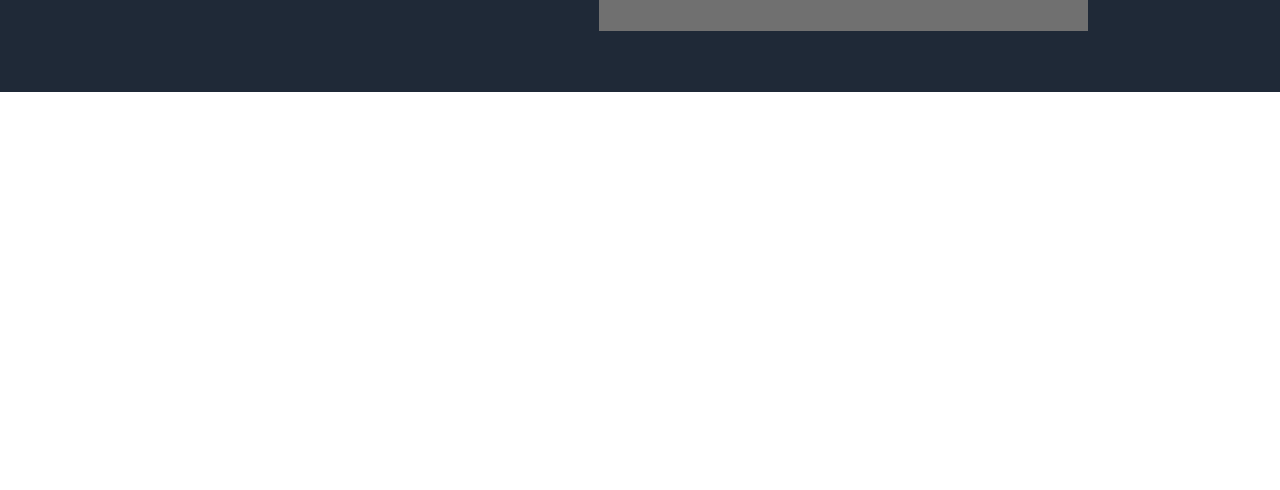
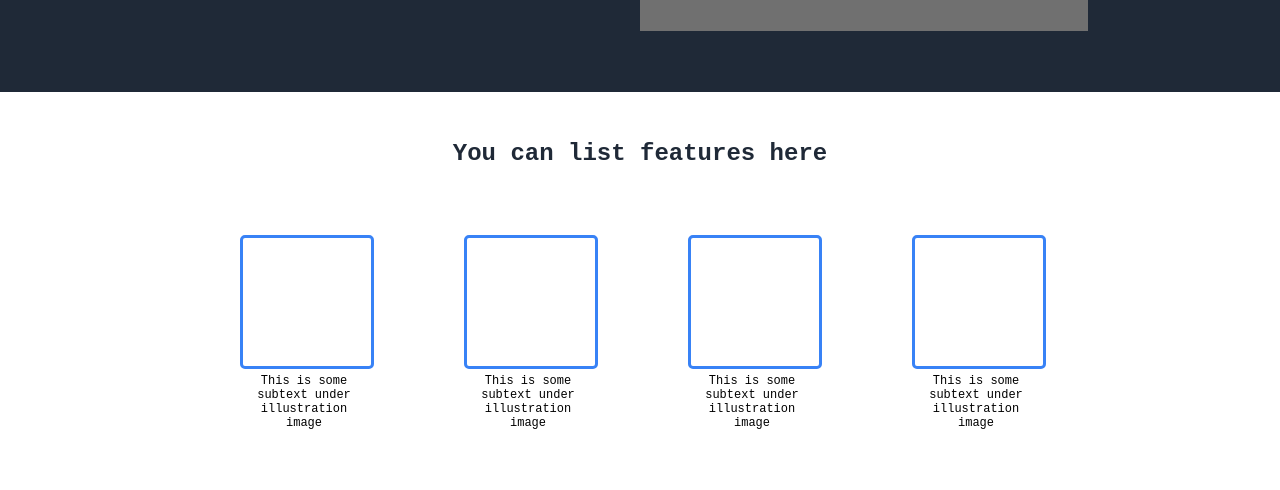
Before and after one commit to Medadreamer/Landing-Page, a plain HTML site: page index.html in a window 1280 px wide. Shown: the part 310-800 px from the top of the page. Drawn offline with Linux system fonts and the light colour scheme.

Commit message:
Create features section

```diff
--- a/index.html
+++ b/index.html
@@ -30,6 +30,29 @@
             </div>
         </div>
     </section>
+    <section class="features_section">
+        <div class="container">
+            <h2 class="features_section_title">You can list features here</h2>
+            <div class="features_list_container">
+                <div class="feature_img_container">
+                    <div class="feature_img"></div>
+                    <p class="feature_subtext">This is some subtext under illustration image</p>
+                </div>
+                <div class="feature_img_container">
+                    <div class="feature_img"></div>
+                    <p class="feature_subtext">This is some subtext under illustration image</p>
+                </div>
+                <div class="feature_img_container">
+                    <div class="feature_img"></div>
+                    <p class="feature_subtext">This is some subtext under illustration image</p>
+                </div>
+                <div class="feature_img_container">
+                    <div class="feature_img"></div>
+                    <p class="feature_subtext">This is some subtext under illustration image</p>
+                </div>
+            </div>
 
+        </div>
+    </section>
 </body>
 </html>
--- a/style.css
+++ b/style.css
@@ -78,9 +78,10 @@ h1, p, button {
 
 .hero_img{
     height: 80%;
-    width: 60%;
+    width: 50%;
     background-color: #707070;
     display: flex;
+    justify-content: center;
     align-items: center;
 }
 
@@ -92,3 +93,35 @@ h1, p, button {
     border: 0;
     border-radius: 5px;
 }
+.features_section {
+    text-align: center;
+}
+
+.features_section_title {
+    color: #1F2937;
+    margin-top: 2em;
+}
+
+.features_list_container{
+    display: flex;
+    justify-content: space-around;
+}
+
+.feature_img_container {
+    width: 8em;
+    margin: 3em 0;
+}
+
+.feature_img{
+    border: 3px solid #3882F6;
+    border-radius: 5px;
+    height:8em;
+    width: 8em;
+}
+
+.feature_subtext {
+    /* width: 8em; */
+    font-size: 12px;
+    font-weight: 300;
+
+}
```
